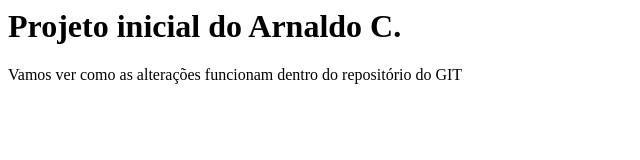
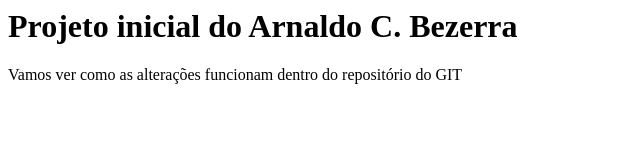
Before and after one commit to arnaldo-soft-dev/meu-site, a plain HTML site: page index.html in a window 1280 px wide. Shown: the whole page, without its empty margins (0-640 px from the left). Drawn offline with Linux system fonts and the light colour scheme.

Commit message:
Alteração do Título

```diff
--- a/index.html
+++ b/index.html
@@ -5,7 +5,7 @@
     </head>
 
     <body>
-        <h1>Projeto inicial do Arnaldo C.</h1>
+        <h1>Projeto inicial do Arnaldo C. Bezerra</h1>
 
         <p>Vamos ver como as alterações funcionam dentro do repositório do GIT</p>
     </body>
```
